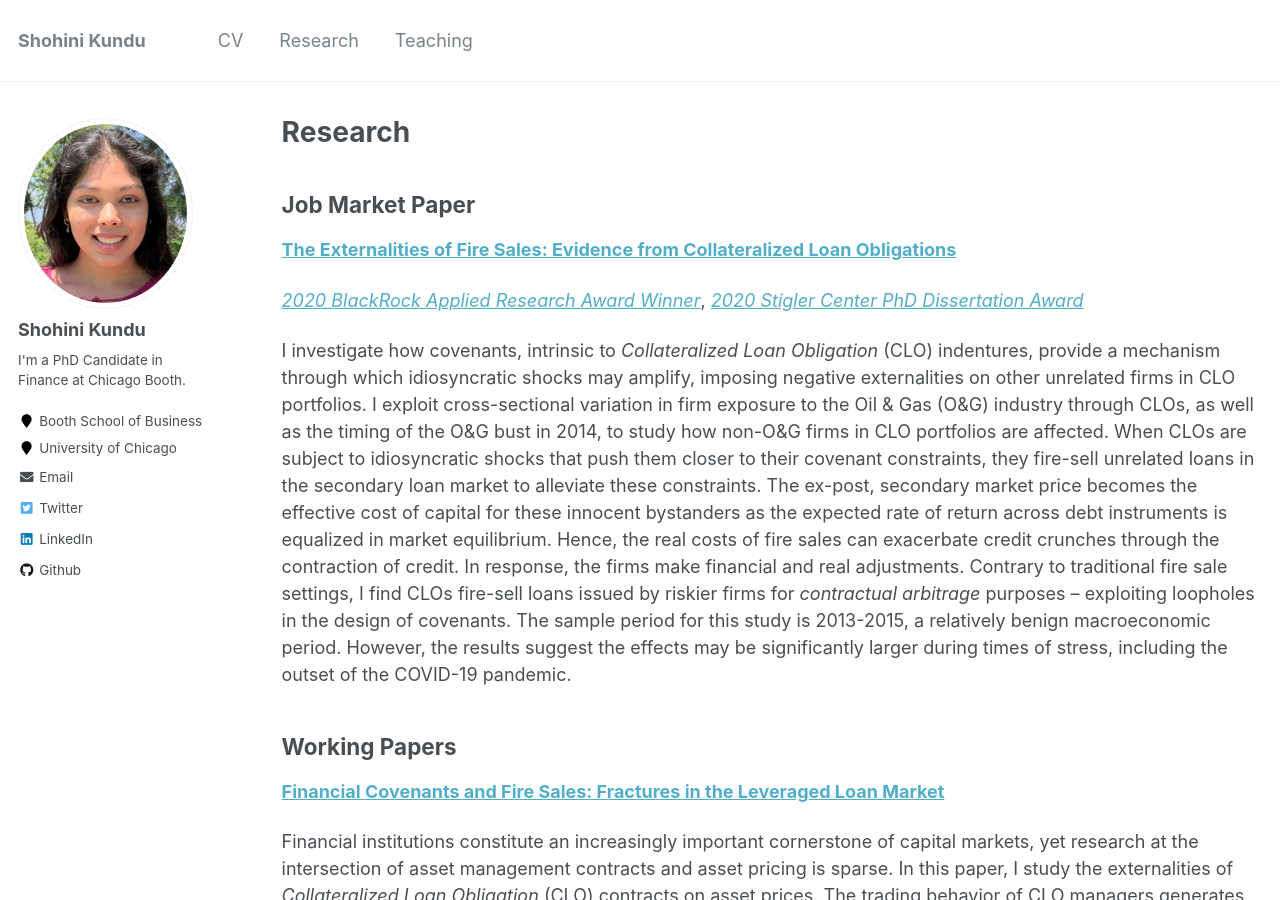
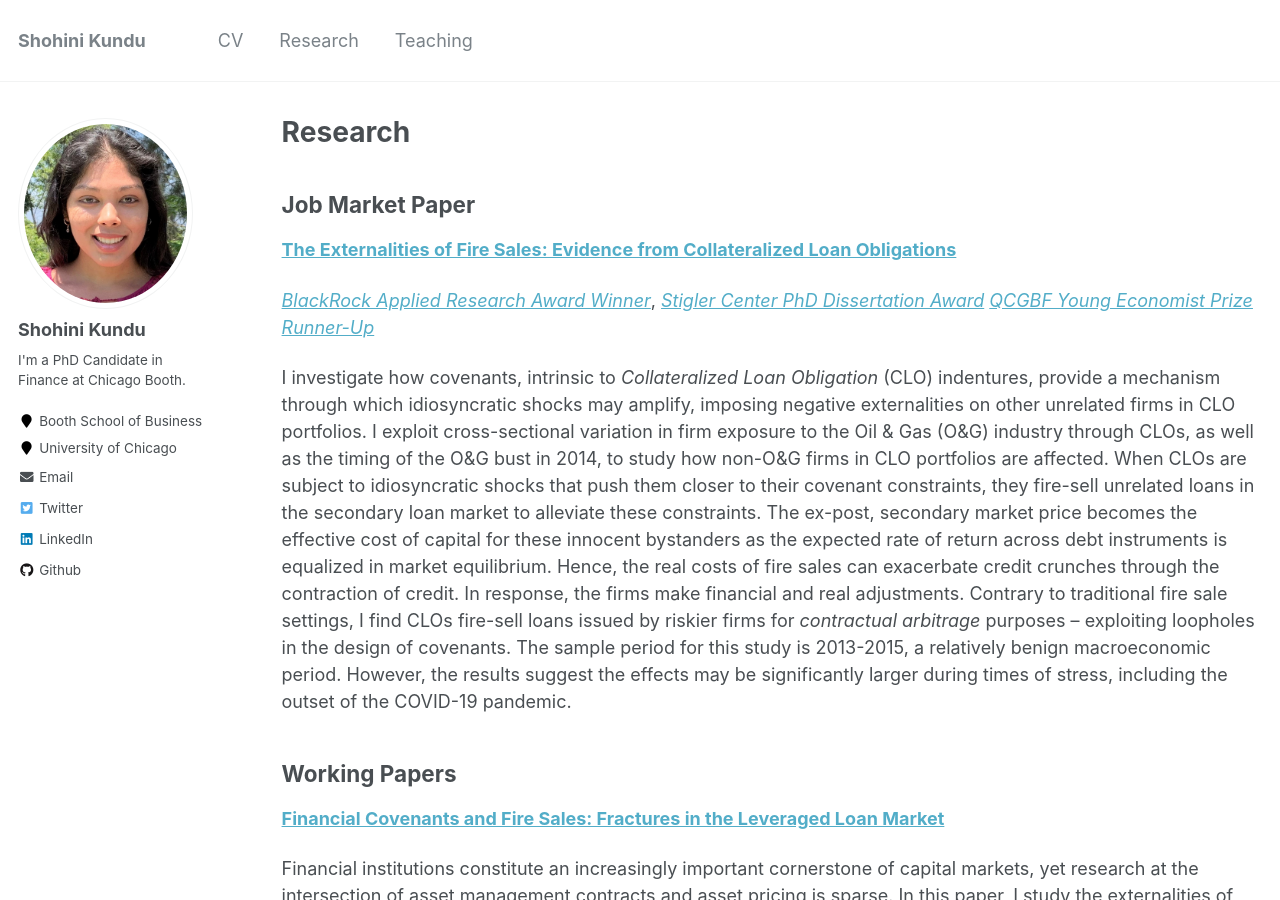
Before and after one commit to shohinikundu/shohinikundu.github.io, a Jekyll site: the page built from _pages/research.md, in a window 1280 px wide and 900 px high. Built offline with Jekyll 4.4.1, drawn with Linux system fonts in a browser that asks for light colours.

Commit message:
Update research.md

```diff
--- a/_pages/research.md
+++ b/_pages/research.md
@@ -7,8 +7,9 @@ author_profile: true
 ## Job Market Paper
 [**The Externalities of Fire Sales: Evidence from Collateralized Loan Obligations**](https://papers.ssrn.com/sol3/papers.cfm?abstract_id=3735645)
 
-[*2020 BlackRock Applied Research Award Winner*](https://www.blackrock.com/corporate/applied-research-award),
-[*2020 Stigler Center PhD Dissertation Award*](https://www.chicagobooth.edu/research/stigler/research/phd-dissertation-award)
+[*BlackRock Applied Research Award Winner*](https://www.blackrock.com/corporate/applied-research-award),
+[*Stigler Center PhD Dissertation Award*](https://www.chicagobooth.edu/research/stigler/research/phd-dissertation-award)
+[*QCGBF Young Economist Prize Runner-Up*](https://www.kcl.ac.uk/news/young-economist-prize-competition)
 
 I investigate how covenants, intrinsic to *Collateralized Loan Obligation* (CLO) indentures, provide a mechanism through which idiosyncratic shocks may amplify, imposing negative externalities on other unrelated firms in CLO portfolios. I exploit cross-sectional variation in firm exposure to the Oil & Gas (O&G) industry through CLOs, as well as the timing of the O&G bust in 2014, to study how non-O&G firms in CLO portfolios are affected. When CLOs are subject to idiosyncratic shocks that push them closer to their covenant constraints, they fire-sell unrelated loans in the secondary loan market to alleviate these constraints. The ex-post, secondary market price becomes the effective cost of capital for these innocent bystanders as the expected rate of return across debt instruments is equalized in market equilibrium. Hence, the real costs of fire sales can exacerbate credit crunches through the contraction of credit. In response, the firms make financial and real adjustments. Contrary to traditional fire sale settings, I find CLOs fire-sell loans issued by riskier firms for *contractual arbitrage* purposes -- exploiting loopholes in the design of covenants. The sample period for this study is 2013-2015, a relatively benign macroeconomic period. However, the results suggest the effects may be significantly larger during times of stress, including the outset of the COVID-19 pandemic.
 
```
